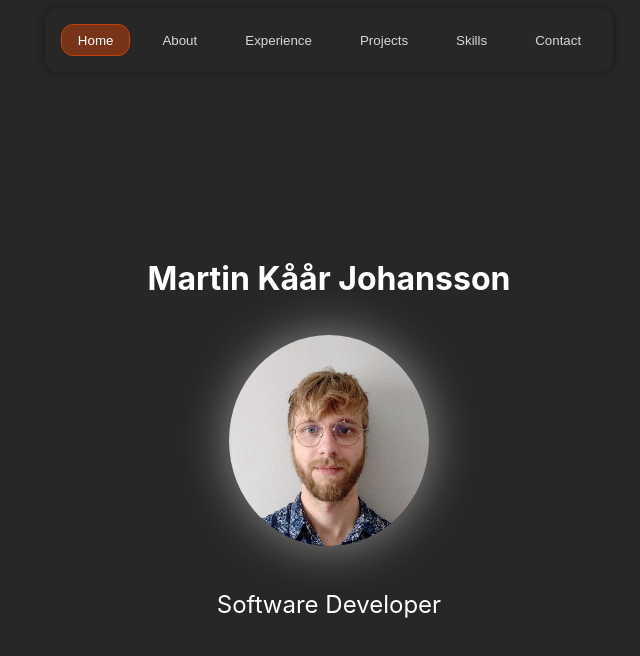
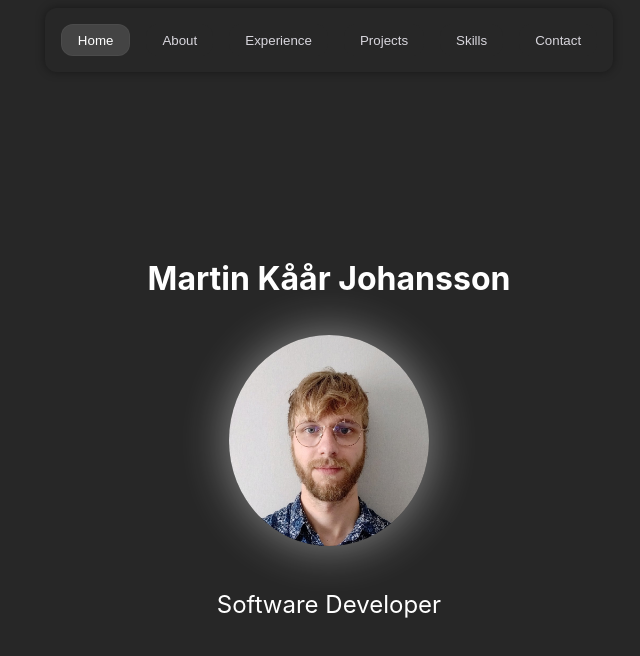
Before and after one commit to DefinitelyUnlikely/definitelyunlikely.github.io, a SvelteKit app in the folder portfolio/: page / in a window 1280 px wide. Shown: the top 656 px of the page, without its empty margins (319-959 px from the left). Built offline with nearby package versions, Linux system fonts and the light colour scheme.

Commit message:
change label and accent color to grayish

```diff
--- a/portfolio/src/components/sections/hero/hero.svelte
+++ b/portfolio/src/components/sections/hero/hero.svelte
@@ -1,5 +1,4 @@
 <script lang="ts">
-    import { activeSection } from "$lib/sectionStore.svelte";
     import ProfilePicture from "../../shared/images/profilePicture.svelte";
 </script>
 
--- a/portfolio/src/routes/+layout.svelte
+++ b/portfolio/src/routes/+layout.svelte
@@ -18,8 +18,8 @@
 		--background-color-secondary: #2a2a2a;
 		--text-color: #ffffff;
 		--text-color-secondary: #d8d6dd;
-		--accent-color: #c2400c83;
-		--label-color: #c2410c;
+		--accent-color: #525252b0;
+		--label-color: #52525283;
 		--font-family: "Inter", sans-serif;
 	}
 
```
